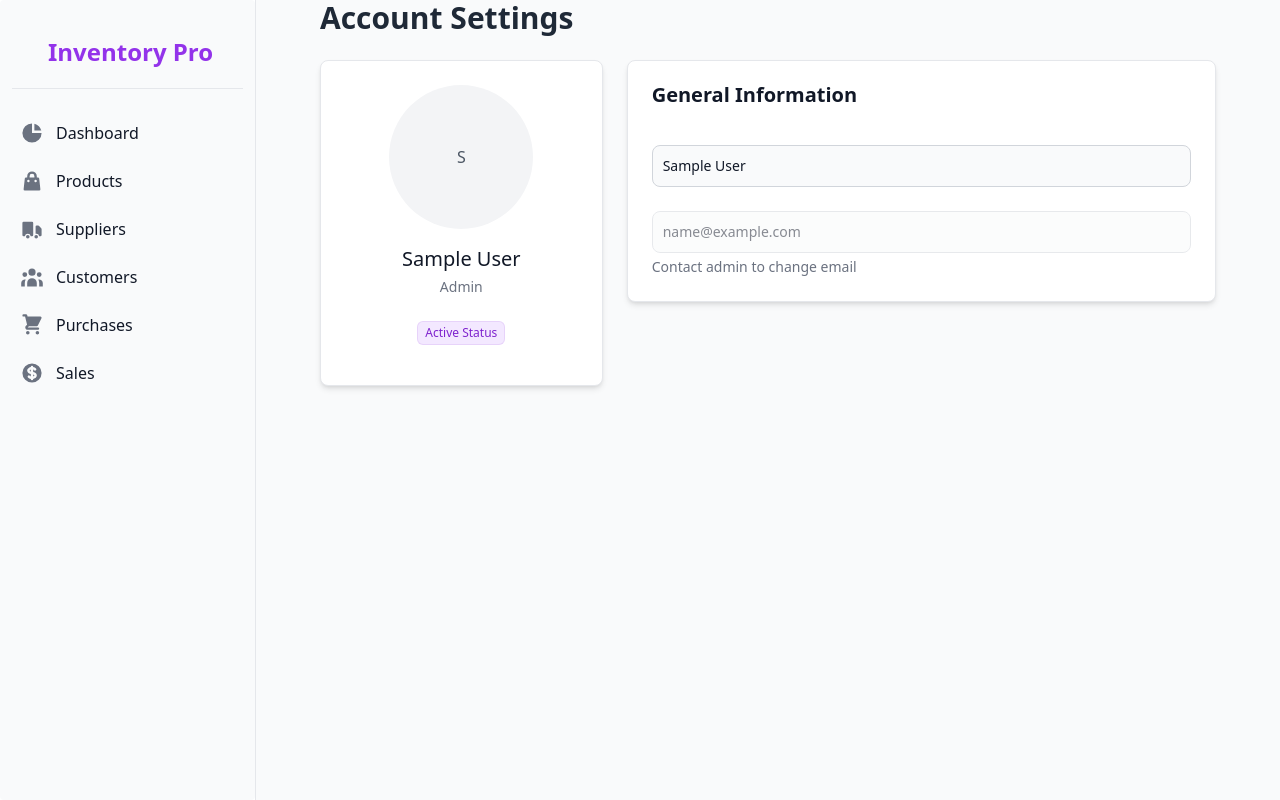
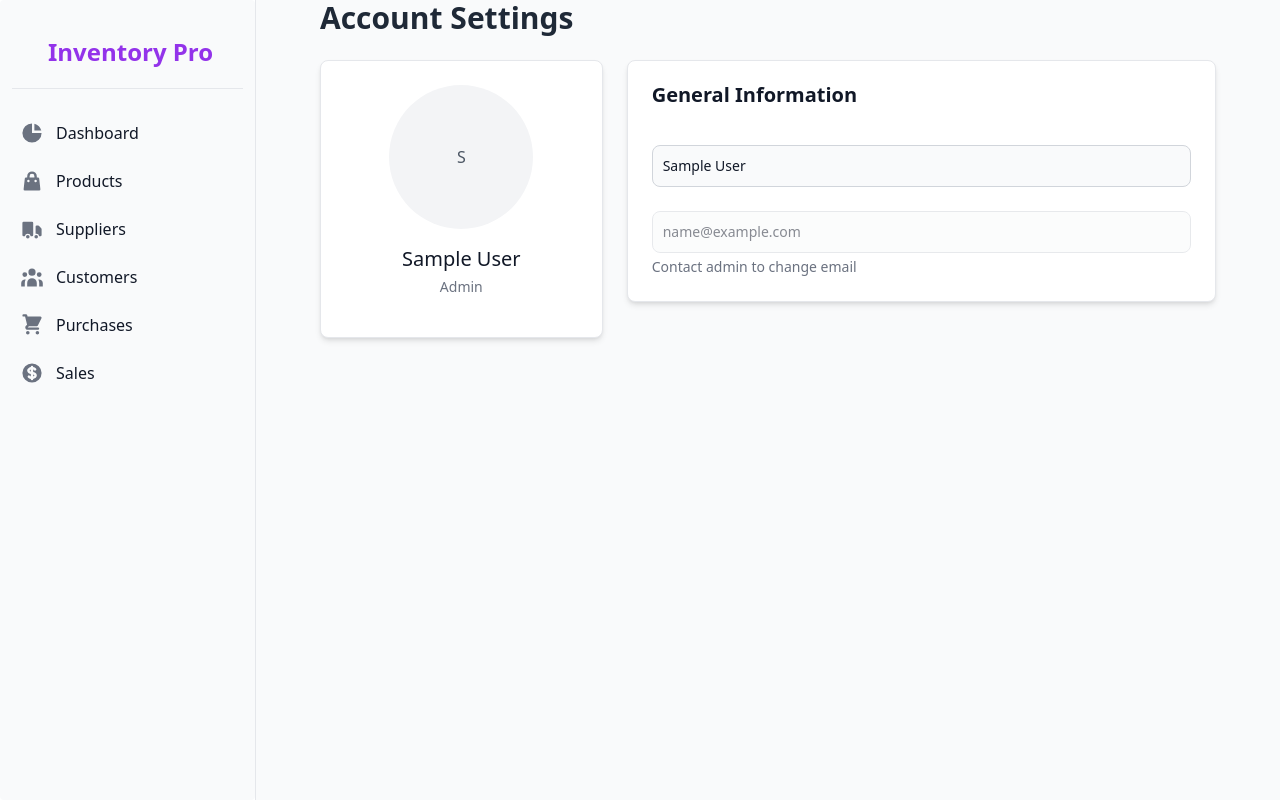
Before and after one commit to JavisOtieno/Inventory-Express-React, a React (Vite) app in the folder client/: page /settings in a window 1280 px wide. Built offline with nearby package versions, Linux system fonts and the light colour scheme; sample sign-in values are in the browser's storage.

Commit message:
status on user not needed for now

```diff
--- a/client/src/pages/Settings.jsx
+++ b/client/src/pages/Settings.jsx
@@ -54,11 +54,11 @@ export default function Settings() {
               />
               <h5 className="mb-1 text-xl font-medium text-gray-900">{formData.name}</h5>
               <span className="text-sm text-gray-500 capitalize">{formData.role}</span>
-              <div className="mt-4 flex space-x-3 lg:mt-6">
+              {/* <div className="mt-4 flex space-x-3 lg:mt-6">
                  <span className="inline-flex items-center rounded-md bg-purple-100 px-2 py-1 text-xs font-medium text-purple-700 ring-1 ring-inset ring-purple-700/10">
                    Active Status
                  </span>
-              </div>
+              </div> */}
             </div>
           </Card>
         </div>
```
